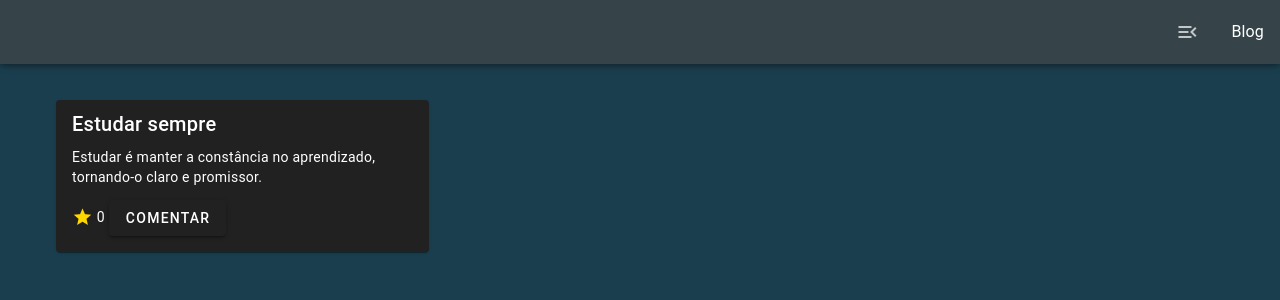
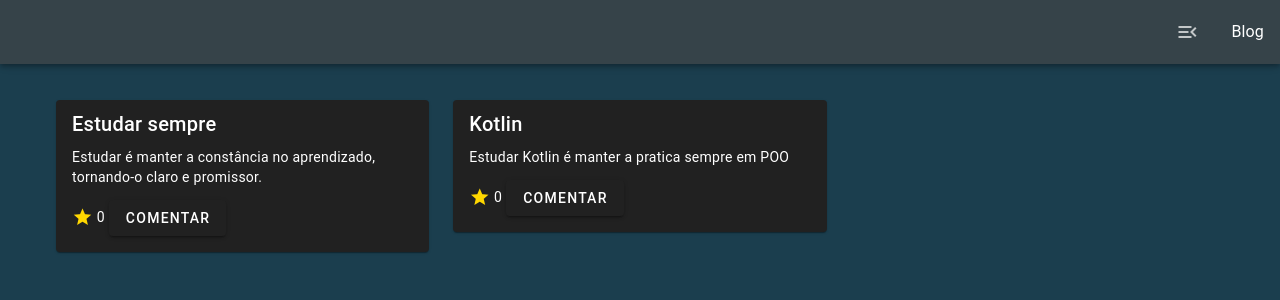
Before and after one commit to EmanuelAngelo/portfolio, a Vue app: page /blog in a window 1280 px wide. Shown: the top 300 px of the page. Built offline with nearby package versions, Linux system fonts and the light colour scheme.

Commit message:
att com pwa

```diff
--- a/package.json
+++ b/package.json
@@ -12,7 +12,9 @@
     "@mdi/font": "6.2.95",
     "@mui/icons-material": "^5.15.18",
     "@mui/material": "^5.15.18",
+    "pwa": "^1.9.7",
     "roboto-fontface": "*",
+    "vite-plugin-pwa": "^0.20.5",
     "vue": "^3.4.21",
     "vue-router": "^4.0.13",
     "vuetify": "^3.5.8"
--- a/src/components/Blog.vue
+++ b/src/components/Blog.vue
@@ -31,6 +31,13 @@ export default defineComponent({
         title: "Estudar sempre",
         content:
           "Estudar é manter a constância no aprendizado, tornando-o claro e promissor.",
+        likes: 0,
+        comments: [],
+      },
+      {
+        id: 2,
+        title: "Kotlin",
+        content: "Estudar Kotlin é manter a pratica sempre em POO",
         likes: 0,
         comments: [],
       },
--- a/src/components/ConteudoPrincipal.vue
+++ b/src/components/ConteudoPrincipal.vue
@@ -40,11 +40,11 @@
           title="Contate-Me"
           @click="$router.push('/contato')"
         ></v-list-item>
-        <v-list-item
+        <!-- <v-list-item
           prepend-icon="mdi-post-outline"
           title="Blog"
           @click="$router.push('/blog')"
-        ></v-list-item>
+        ></v-list-item> -->
       </v-list>
     </v-navigation-drawer>
 
```
Also changed, not shown: public/site.webmanifest, vite.config.mts, 1 other file (tests, documents, lock files or other folders).
